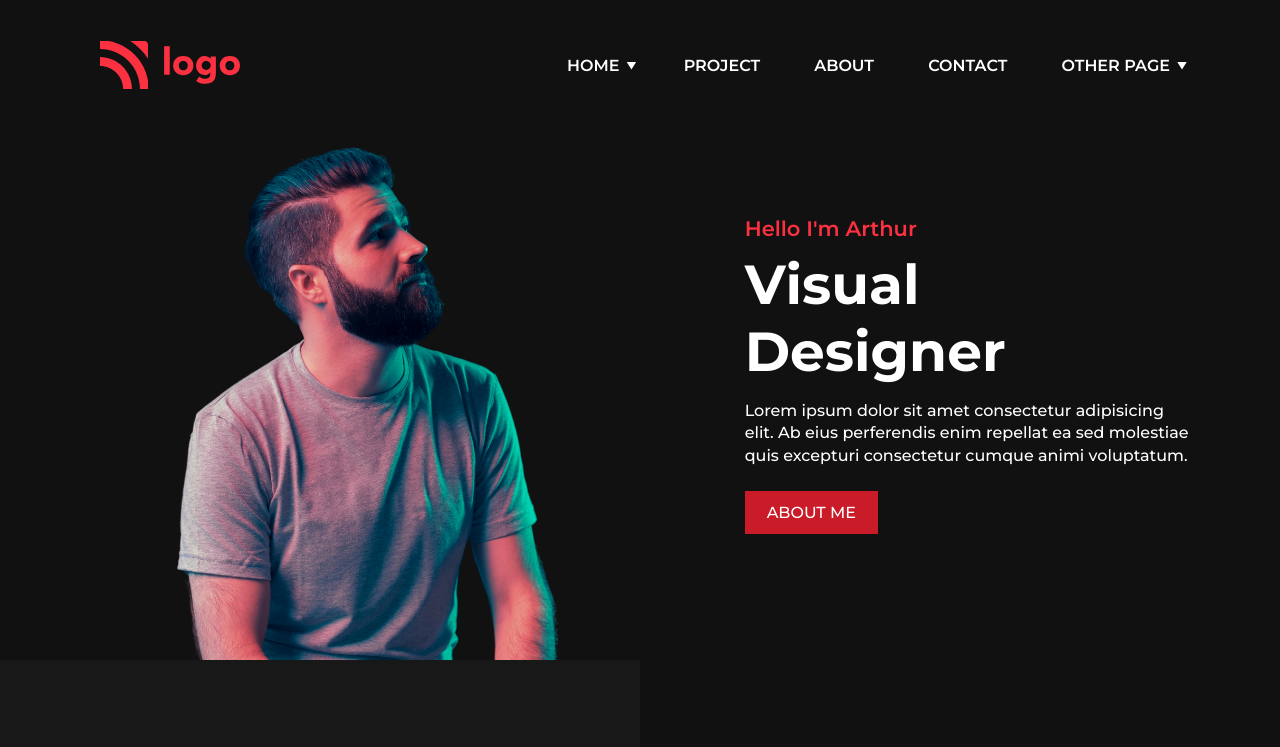
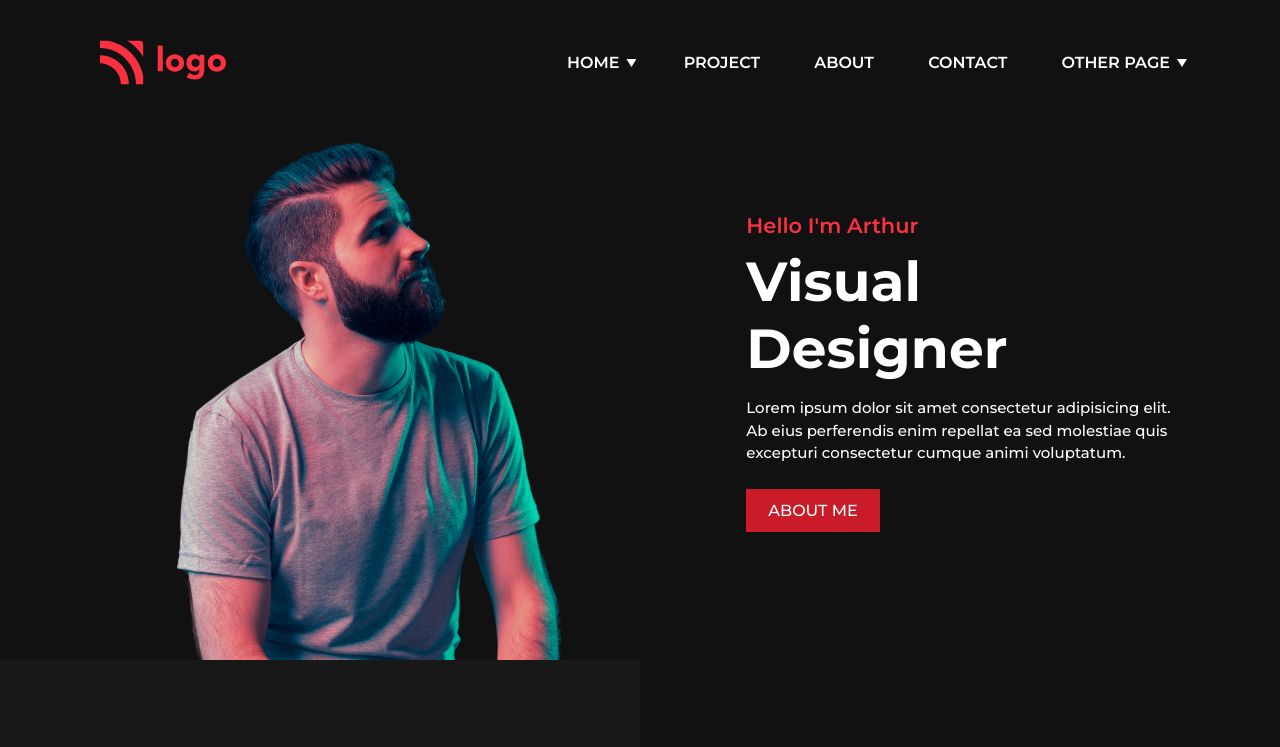
Before and after one commit to purwar1997/portfolio-project-15, a plain HTML site: page index.html in a window 1280 px wide. Shown: the top 747 px of the page. Drawn offline with Linux system fonts and the light colour scheme.

Commit message:
Updated CSS file

```diff
--- a/css/style.css
+++ b/css/style.css
@@ -22,7 +22,7 @@
 
 .logo-1 {
   margin-left: 100px;
-  height: 50px;
+  height: 45px;
   cursor: pointer;
 }
 
@@ -63,7 +63,7 @@
 }
 
 .intro img {
-  height: 570px;
+  height: 575px;
 }
 
 .intro .content {
@@ -84,9 +84,9 @@
 
 .intro .content p {
   margin-top: 15px;
-  font-size: 16px;
+  font-size: 15px;
   font-weight: 500;
-  line-height: 1.4;
+  line-height: 1.5;
 }
 
 .about-me-btn {
```
